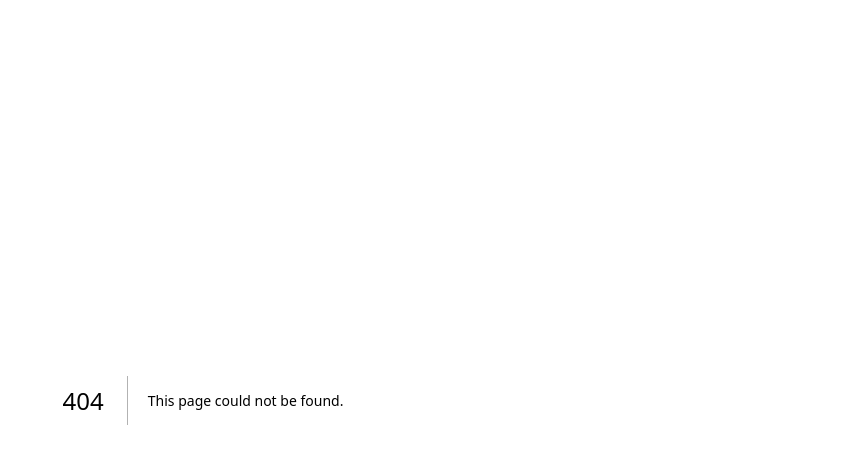
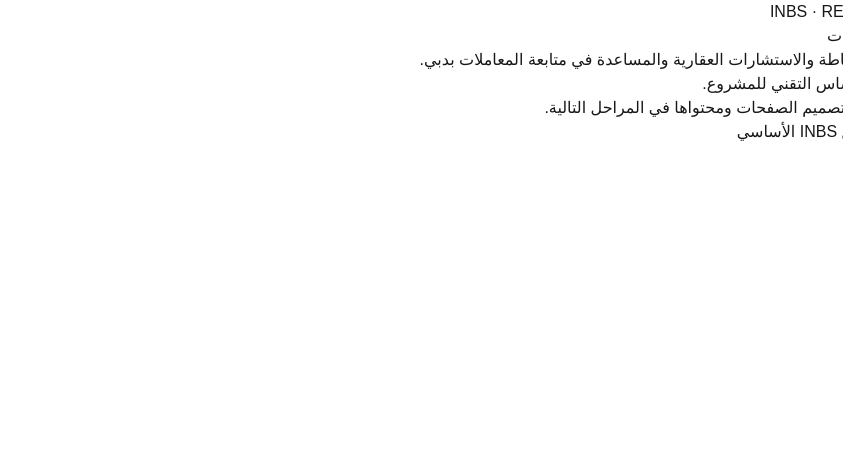
Before and after one commit to Bashar-alJabi/inbs-rs-website, a Next.js app: page /ar in a window 1280 px wide. Before the commit this address had no page. Shown: the top 464 px of the page, without its empty margins (437-1280 px from the left). Built offline with nearby package versions, Linux system fonts and the light colour scheme.

Commit message:
chore: establish bilingual real estate foundation

```diff
--- /dev/null
+++ b/src/app/[locale]/page.tsx
@@ -0,0 +1,27 @@
+import Link from 'next/link';
+import { getTranslations } from 'next-intl/server';
+import { notFound } from 'next/navigation';
+import { isLocale, alternateLocale } from '@/lib/site';
+import { routes } from '@/lib/routes';
+
+export default async function Home({ params }: { params: Promise<{ locale: string }> }) {
+  const { locale } = await params;
+  if (!isLocale(locale)) notFound();
+  const t = await getTranslations({ locale, namespace: 'site' });
+
+  return (
+    <main className="setup-shell">
+      <div className="setup-panel">
+        <p className="setup-eyebrow">INBS · REAL ESTATE</p>
+        <h1>{t('name')}</h1>
+        <p>{t('description')}</p>
+        <h2>{t('setup')}</h2>
+        <p>{t('next')}</p>
+        <nav className="setup-links" aria-label={locale === 'ar' ? 'روابط' : 'Links'}>
+          <Link href={routes.home(alternateLocale(locale))} hrefLang={alternateLocale(locale)}>{t('switchLanguage')}</Link>
+          <a href="https://inbs-website.vercel.app/" target="_blank" rel="noopener noreferrer">{t('parent')}</a>
+        </nav>
+      </div>
+    </main>
+  );
+}
```
